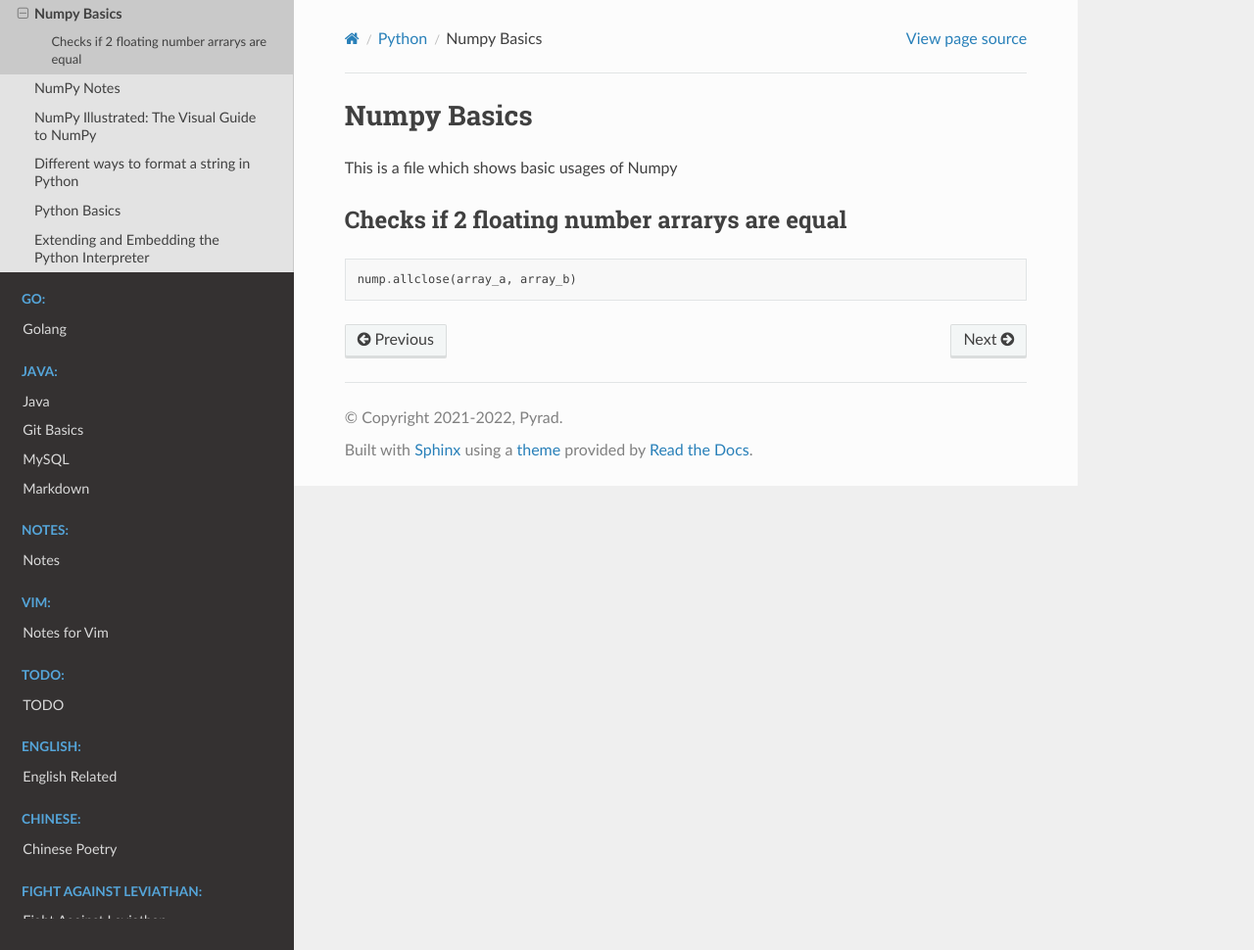
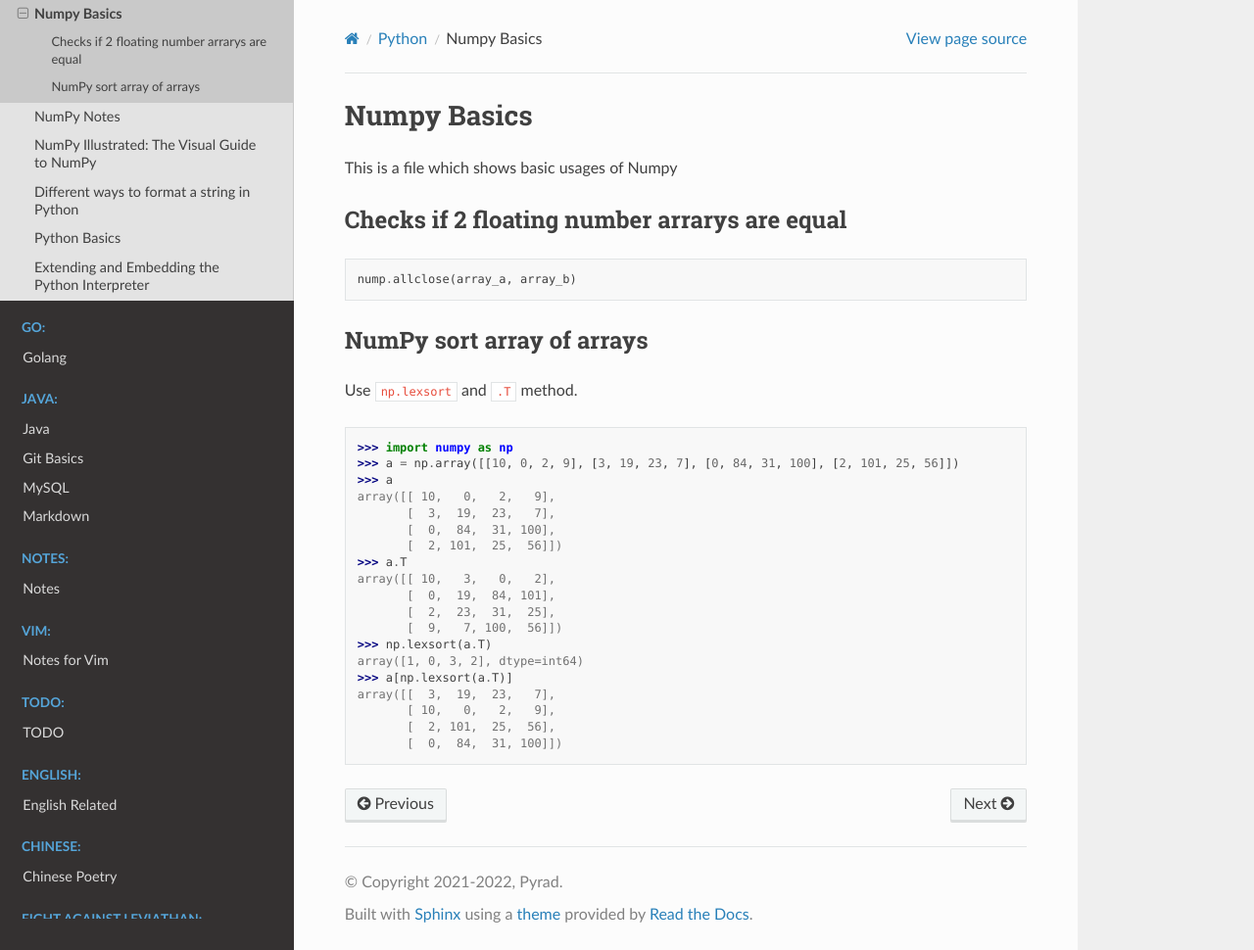
Before and after one commit to Pyrad/pyradnotes, a Sphinx documentation site: the page built from source/Python/numpybasics.md, in a window 1280 px wide and 970 px high. Shown: the whole window at 98% size. Built offline with Sphinx 7.4.7 and the Read the Docs theme 2.0.0, drawn with Linux system fonts in a browser that asks for light colours.

Commit message:
Python NumPy sort array of arrays

````diff
--- a/source/Python/numpybasics.md
+++ b/source/Python/numpybasics.md
@@ -7,3 +7,29 @@ This is a file which shows basic usages of Numpy
 ```python
 nump.allclose(array_a, array_b)
 ```
+
+## NumPy sort array of arrays
+
+Use `np.lexsort` and `.T` method.
+
+```python
+>>> import numpy as np
+>>> a = np.array([[10, 0, 2, 9], [3, 19, 23, 7], [0, 84, 31, 100], [2, 101, 25, 56]])
+>>> a
+array([[ 10,   0,   2,   9],
+       [  3,  19,  23,   7],
+       [  0,  84,  31, 100],
+       [  2, 101,  25,  56]])
+>>> a.T
+array([[ 10,   3,   0,   2],
+       [  0,  19,  84, 101],
+       [  2,  23,  31,  25],
+       [  9,   7, 100,  56]])
+>>> np.lexsort(a.T)
+array([1, 0, 3, 2], dtype=int64)
+>>> a[np.lexsort(a.T)]
+array([[  3,  19,  23,   7],
+       [ 10,   0,   2,   9],
+       [  2, 101,  25,  56],
+       [  0,  84,  31, 100]])
+```
````
